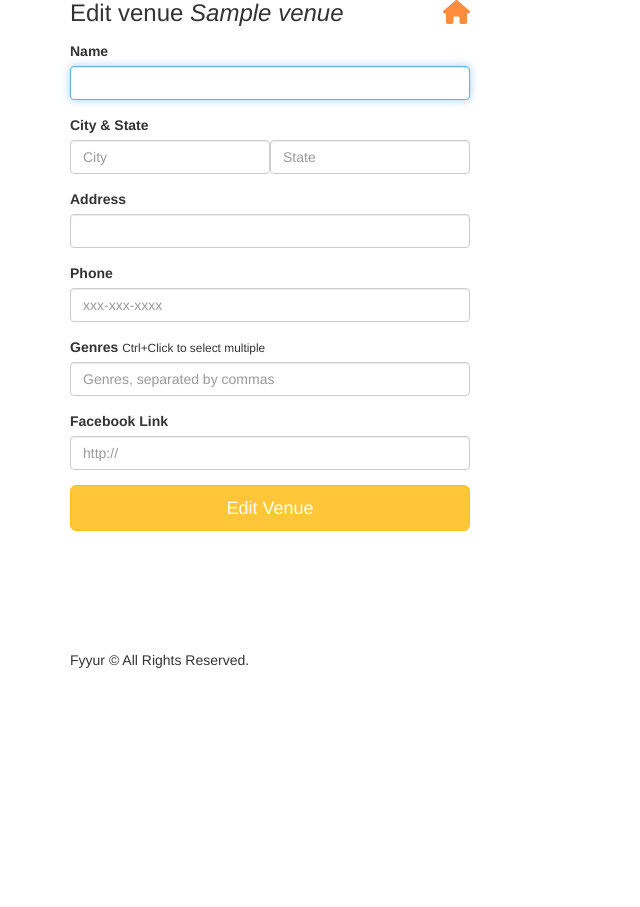
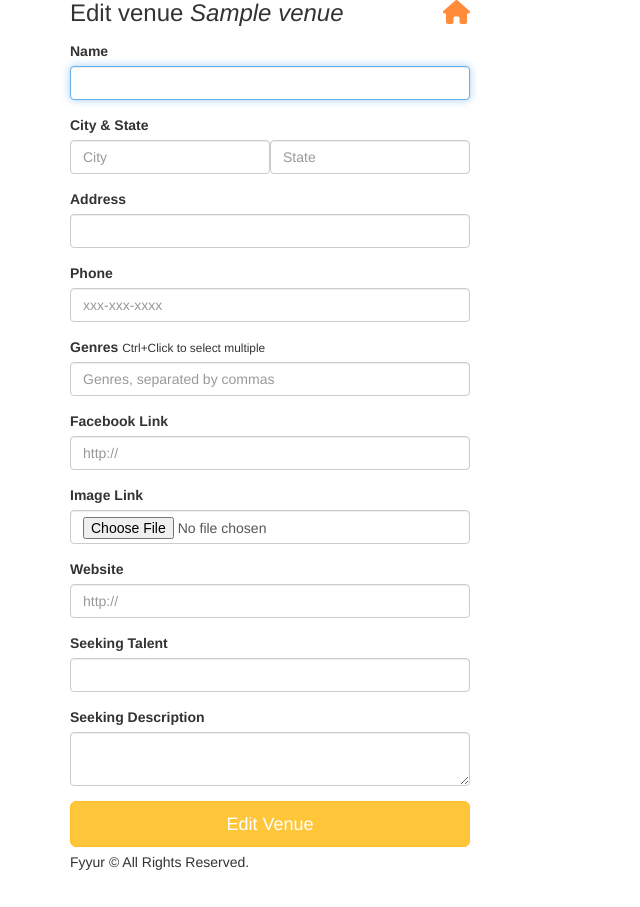
Before and after one commit to steffenkoerner/udacity_full_stack, a Python web app: template starter_code/templates/forms/edit_venue.html in a window 1280 px wide. Shown: the part 95-1002 px from the top of the page, without its empty margins (0-640 px from the left). Before the commit the page ends 763 px from the top, so only its background shows below. Run offline with Jinja, Linux system fonts and the light colour scheme; the template is opened without the code that fills it: most values are stand-ins (such as "Sample title", 1, 10 or a date in 2020); form fields are guessed from the names that the template uses; some libraries are stand-ins or nearby versions.

Commit message:
edit form  is adapted

```diff
--- a/starter_code/templates/forms/edit_venue.html
+++ b/starter_code/templates/forms/edit_venue.html
@@ -26,7 +26,7 @@
       <div class="form-group">
           <label for="phone">Phone</label>
           {{ form.phone(class_ = 'form-control', placeholder='xxx-xxx-xxxx', autofocus = true) }}
-        </div>
+      </div>
       <div class="form-group">
         <label for="genres">Genres</label>
         <small>Ctrl+Click to select multiple</small>
@@ -35,7 +35,23 @@
       <div class="form-group">
           <label for="genres">Facebook Link</label>
           {{ form.facebook_link(class_ = 'form-control', placeholder='http://', id=form.state, autofocus = true) }}
-        </div>
+      </div>
+      <div class="form-group">
+          <label for="image link">Image Link</label>
+          {{ form.image_link(class_ = 'form-control', placeholder='http://', id=form.state, autofocus = true) }}
+      </div>
+      <div class="form-group">
+          <label for="website">Website</label>
+          {{ form.website(class_ = 'form-control', placeholder='http://', id=form.state, autofocus = true) }}
+      </div>
+      <div class="form-group">
+          <label for="seeking_talent">Seeking Talent</label>
+          {{ form.seeking_talent(class_ = 'form-control', id=form.state, autofocus = true) }}
+      </div>
+      <div class="form-group">
+          <label for="seeking_description">Seeking Description</label>
+          {{ form.seeking_description(class_ = 'form-control', id=form.state, autofocus = true) }}
+      </div>
       <input type="submit" value="Edit Venue" class="btn btn-primary btn-lg btn-block">
     </form>
   </div>
```
Also changed, not shown: starter_code/templates/forms/edit_artist.html (+17 -1 lines).
